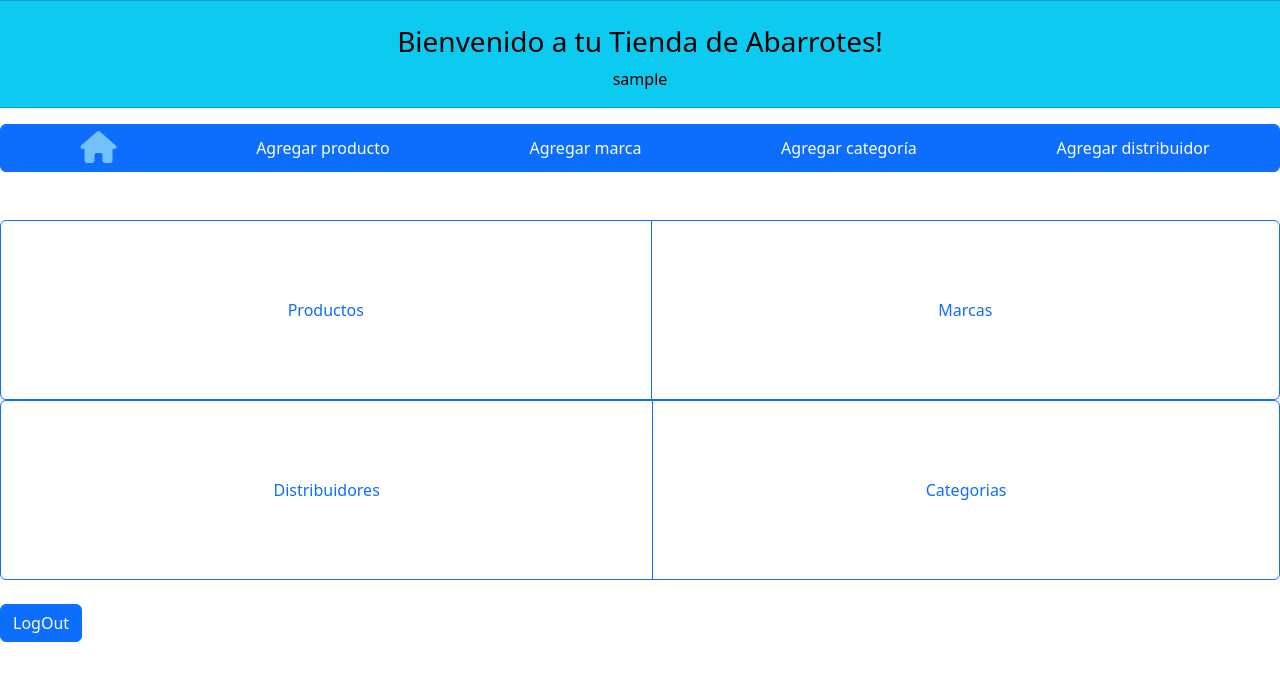
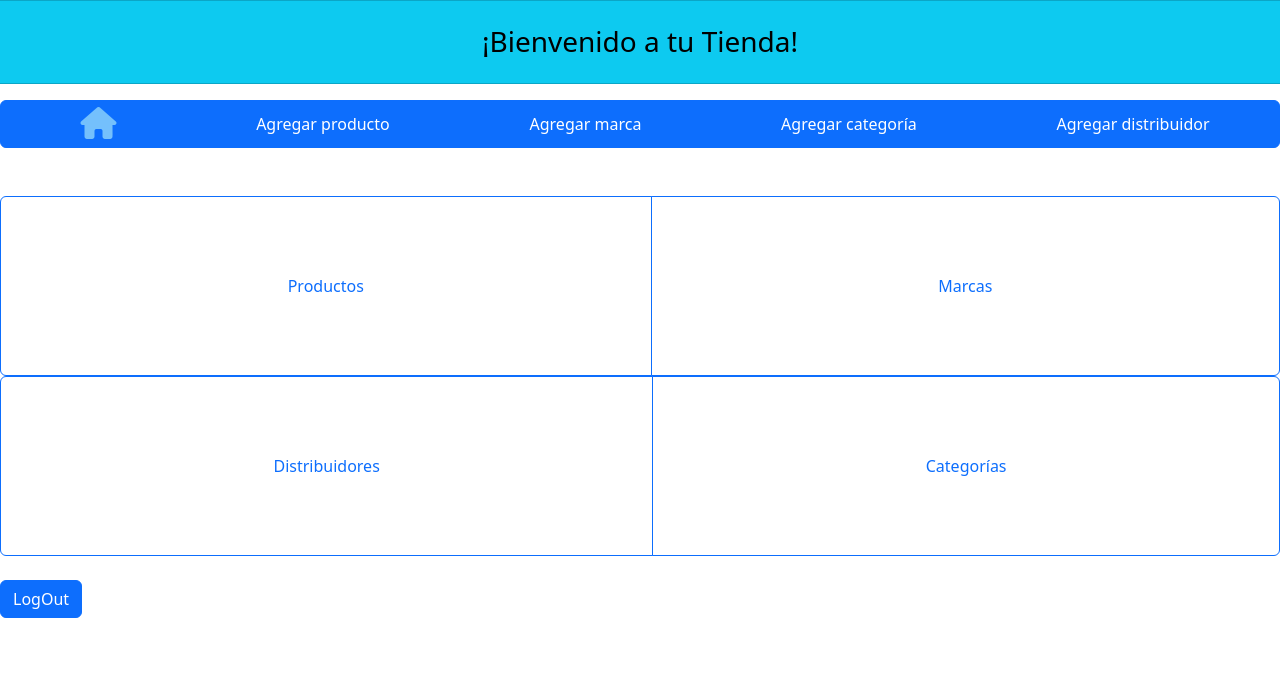
Before and after one commit to Carlos56g/Inventory_System_CV, a Django app: page /pos/ in a window 1280 px wide. Shown: the top 681 px of the page. Run offline with Django 5.2, Linux system fonts and the light colour scheme; the visitor is signed in with stand-in values (Sample User, id 1); some libraries are stand-ins or nearby versions.

Commit message:
Prototipo final

```diff
--- a/PuntoDeVentaCV/POS/templates/POS/indexPOS.html
+++ b/PuntoDeVentaCV/POS/templates/POS/indexPOS.html
@@ -14,8 +14,8 @@
     <div class="row">
         <div class="card text-center text-bg-info mb-3">
             <br>
-            <h3>Bienvenido a tu Tienda de Abarrotes!</h3>
-            <p>{{user.username}}</p>
+            <h3>¡Bienvenido a tu Tienda!</h3>
+            <p>{{user.nombre}}</p>
         </div>
     </div>
     <div class="btn-group" role="group" aria-label="Basic outlined example" style="width: 100%;">
@@ -42,7 +42,7 @@
         <button type="button" class="btn btn-outline-primary"
             onclick="window.location.href='{% url 'pos:indexSupplier' %}'">Distribuidores</button>
         <button type="button" class="btn btn-outline-primary"
-            onclick="window.location.href='{% url 'pos:indexCategory' %}'">Categorias</button>
+            onclick="window.location.href='{% url 'pos:indexCategory' %}'">Categorías</button>
     </div>
     <br><br>
     <button type="button" class="btn btn-primary"><a onclick="window.location.href='{% url 'landing:logOut' %}'" style="padding-top: 10px; cursor: pointer;">LogOut</a>
```
Also changed, not shown: PuntoDeVentaCV/media/images/IMG_20210403_173506.jpg (added), PuntoDeVentaCV/media/images/perrito_trabajador.jpg (added).
